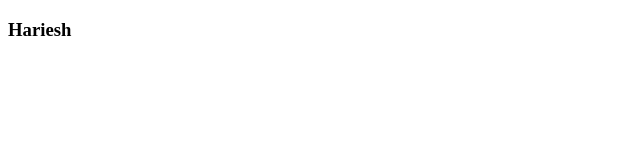
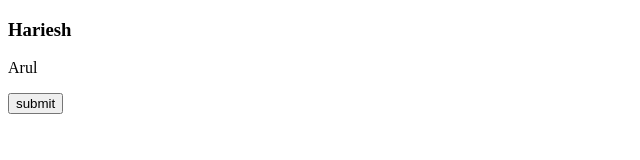
Before and after one commit to iamneo-production/baeaabaceeecc303787688feecafefabbfdeone, a plain HTML site: page public/index.html in a window 1280 px wide. Shown: the whole page, without its empty margins (0-640 px from the left). Drawn offline with Linux system fonts and the light colour scheme.

Commit message:
Backup Commit

```diff
--- a/public/index.html
+++ b/public/index.html
@@ -8,5 +8,7 @@
 </head>
 <body>
   <h3>Hariesh</h3>
+  <p>Arul</p>
+  <button onsubmit="submit">submit</button>
 </body>
 </html>
```
